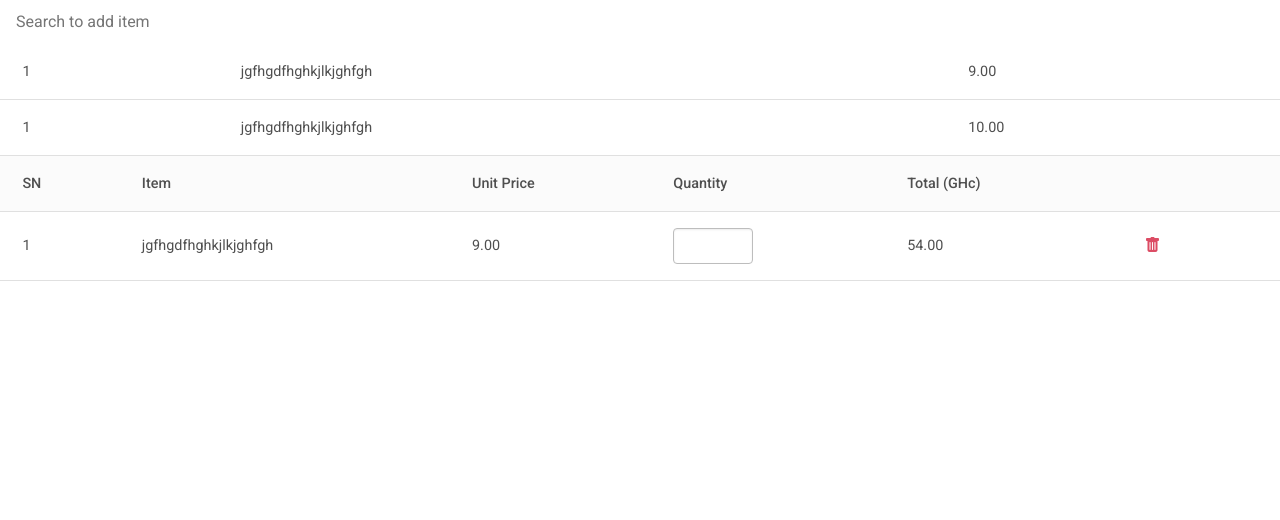
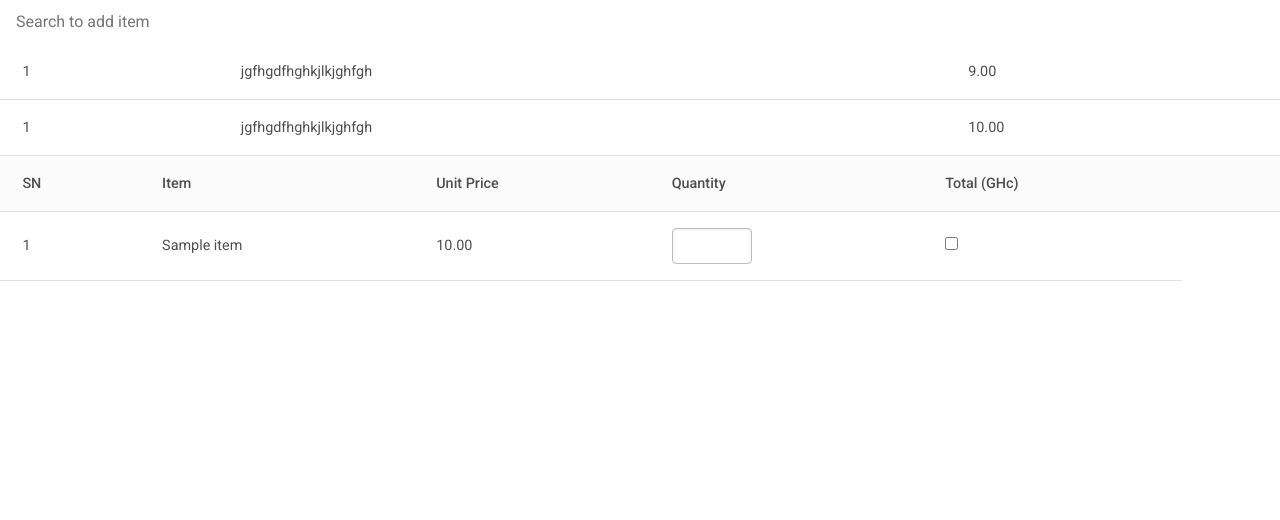
Before and after one commit to kofigator/dm-app, a PHP site: page /pos.php in a window 1280 px wide. Shown: the part 60-580 px from the top of the page. Run offline with PHP 8.4, Linux system fonts and the light colour scheme; the visitor is signed in with stand-in values (Sample User, id 1); tables that the repository leaves empty hold one stand-in row (values such as "Sample post"); some libraries are stand-ins or nearby versions.

Commit message:
Started pos page

```diff
--- a/pos.php
+++ b/pos.php
@@ -173,18 +173,23 @@ $Inventory = new Inventory();
                 </tr>
             </thead>
             <tbody id="purchase-item-list">
-                <tr>
-                    <td>1</td>
-                    <td>jgfhgdfhghkjlkjghfgh</td>
-                    <td class="unit-price">9.00</td>
-                    <td><input type="number" id="" class="form-control item-qty" style="width: 80px" pattern="[0-9]+"></td>
-                    <td class="total-price">54.00</td>
-                    <td>
-                        <button type="button" id="" class="delete-customer btn btn-link btn-rounded btn-sm fw-bold" data-mdb-ripple-color="dark">
-                            <span class="bi bi-trash-fill text-danger" style="font-size: 16px !important;"></span>
-                        </button>
-                    </td>
-                </tr>
+                <?php
+                $items = $Inventory->getAllItems($_SESSION["user"]);
+                $index = 1;
+                foreach ($items as $item) {
+                ?>
+                    <tr>
+                        <td><?= $index ?></td>
+                        <td><?= $item["item_name"] ?></td>
+                        <td class="unit-price"><?= $item["unit_price"] ?></td>
+                        <td><input type="number" id="" class="form-control item-qty" style="width: 80px" pattern="[0-9]+"></td>
+                        <td>
+                            <input type="checkbox" name="item" id="item">
+                        </td>
+                    </tr>
+                <?php
+                }
+                ?>
             </tbody>
         </table>
     </div>
```
